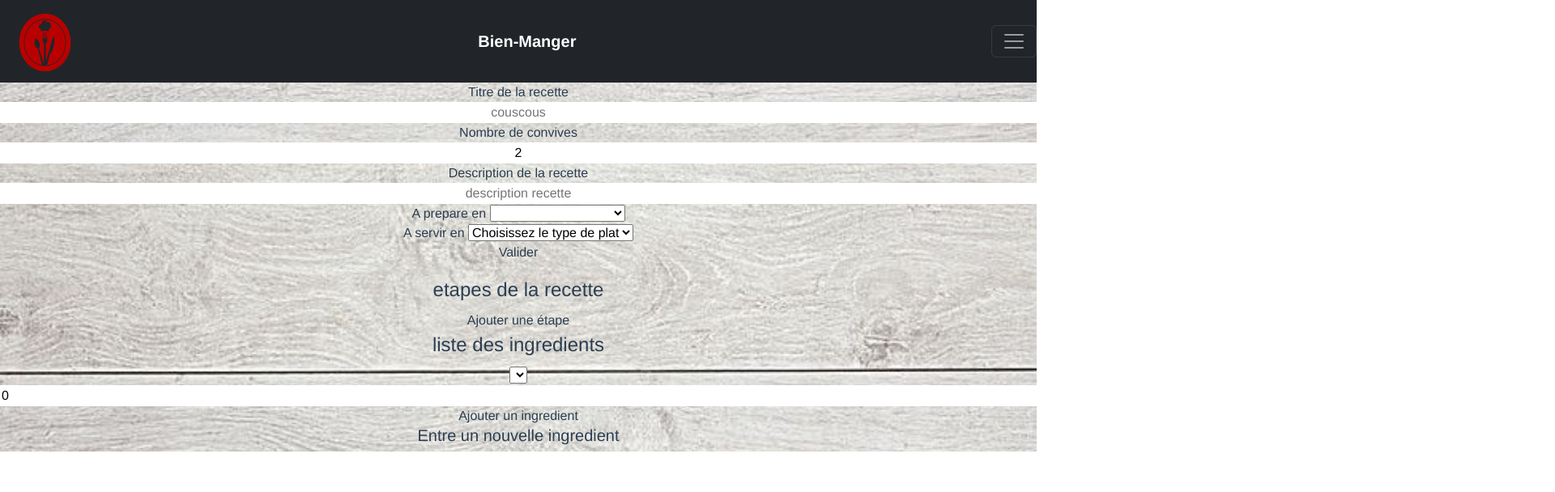
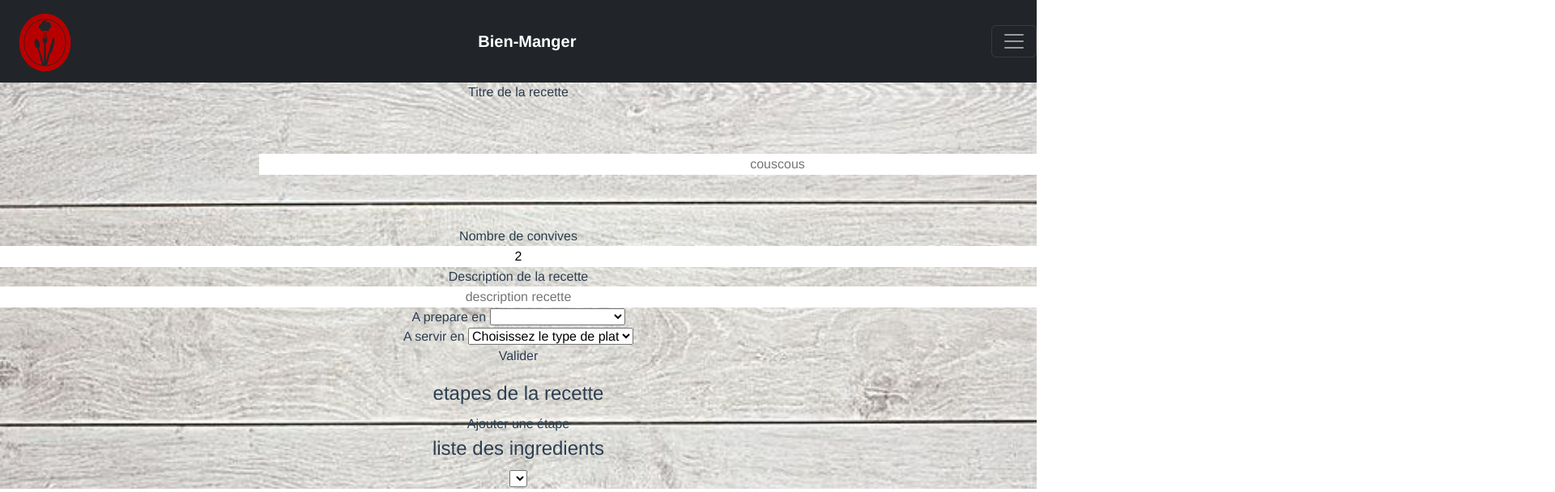
Before and after one commit to Kennt49/BienManger_v2, a Vue app: page /recette in a window 1280 px wide. Shown: the top 608 px of the page at 81% size, 1920 px wide, since content can reach past the window. Built offline with nearby package versions, Linux system fonts and the light colour scheme.

Commit message:
modif ajouview

```diff
--- a/public/style.css
+++ b/public/style.css
@@ -74,6 +74,10 @@ input {
     height: auto;
     margin: 0 5% 5% 5%;
     border-radius: 5%;
+}
+
+.margin {
+    margin: 5% 25% 5% 25%;
 }
 
 .displayblock-center {
--- a/src/components/VignetteNavbar.vue
+++ b/src/components/VignetteNavbar.vue
@@ -51,7 +51,7 @@ export default {
         },
         erase() {
             this.$router.push("/supprimer");
-        }
+        },
     }
 }
 </script>
--- a/src/views/ajoutView.vue
+++ b/src/views/ajoutView.vue
@@ -1,10 +1,16 @@
 <template>
-    <div>
+
+    <main>
         <div>
             <label for="titre">Titre de la recette</label>
-            <input class="text-align-center" type="text" v-model="this.collect.Name" placeholder="couscous" /><br>
+            <input class="text-align-center margin" type="text" v-model="this.collect.Name" placeholder="couscous" />
+        </div>
+        <div>
             <label for="guest">Nombre de convives</label>
-            <input class="text-align-center" type="text" v-model="this.collect.guest" placeholder="2" /><br>
+        <input class="text-align-center" type="text" v-model="this.collect.guest" placeholder="2" />
+        </div>
+
+
         <label for="guest">Description de la recette</label>
         <input class="text-align-center" type="text" v-model="this.collect.description"
             placeholder="description recette" /><br>
@@ -31,16 +37,16 @@
             </div>
             <a @click="create_champ">Ajouter une étape</a>
 
-                <AjoutIngredients :ingredients="ingredients" :transfertId="transfertId" ></AjoutIngredients>
-                <AjoutEtape :transfertId="transfertId" ></AjoutEtape>
+            <AjoutIngredients :ingredients="ingredients" :transfertId="transfertId"></AjoutIngredients>
+            <AjoutEtape :transfertId="transfertId"></AjoutEtape>
             <div>
                 <p @click="valide">Valider</p>
             </div><br>
         </div>
-        </div>
+    </main>
 
 
-    </div>
+
 
 
 
```
Also changed, not shown: src/main.js (line endings or trailing spaces). Lines whose indentation alone changed are shown as unchanged.
